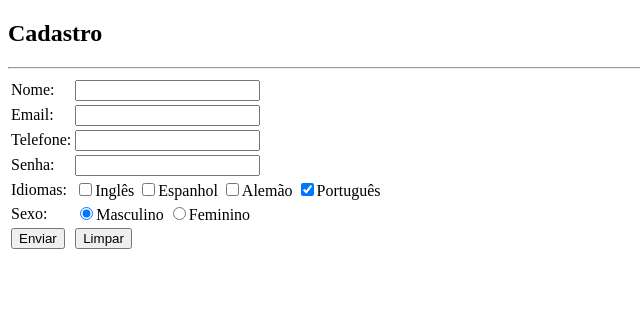
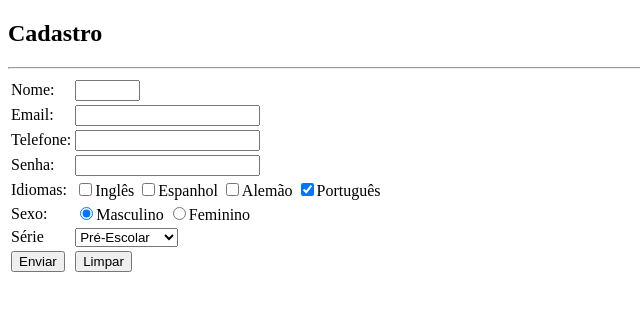
Before and after one commit to emersoncavalcanti-prof/web2modulo, a plain HTML site: page index.html in a window 1280 px wide. Shown: the whole page, without its empty margins (0-640 px from the left). Drawn offline with Linux system fonts and the light colour scheme.

Commit message:
add select

```diff
--- a/index.html
+++ b/index.html
@@ -15,7 +15,7 @@
 
         <tr>
             <td><label>Nome:</label></td>
-            <td><input name="nome" type="text" required></td>
+            <td><input name="nome" size="5" type="text" required></td>
         </tr>
         <tr>
             <td><label>Email:</label></td>
@@ -47,6 +47,17 @@
         </tr>
 
         <tr>
+            <td>Série</td>
+            <td>
+                <select name="serie" >
+                    <option value="Pré-Escolar">Pré-Escolar</option>
+                    <option value="Fundamental">Fundamental</option>
+                    <option value="Ensino Médio">Ensino Médio</option>
+                </select>
+            </td>
+        </tr>
+
+        <tr>
             <td><input type="submit" value="Enviar"></td>
             <td><input type="reset" value="Limpar"></td>
         </tr>
```
